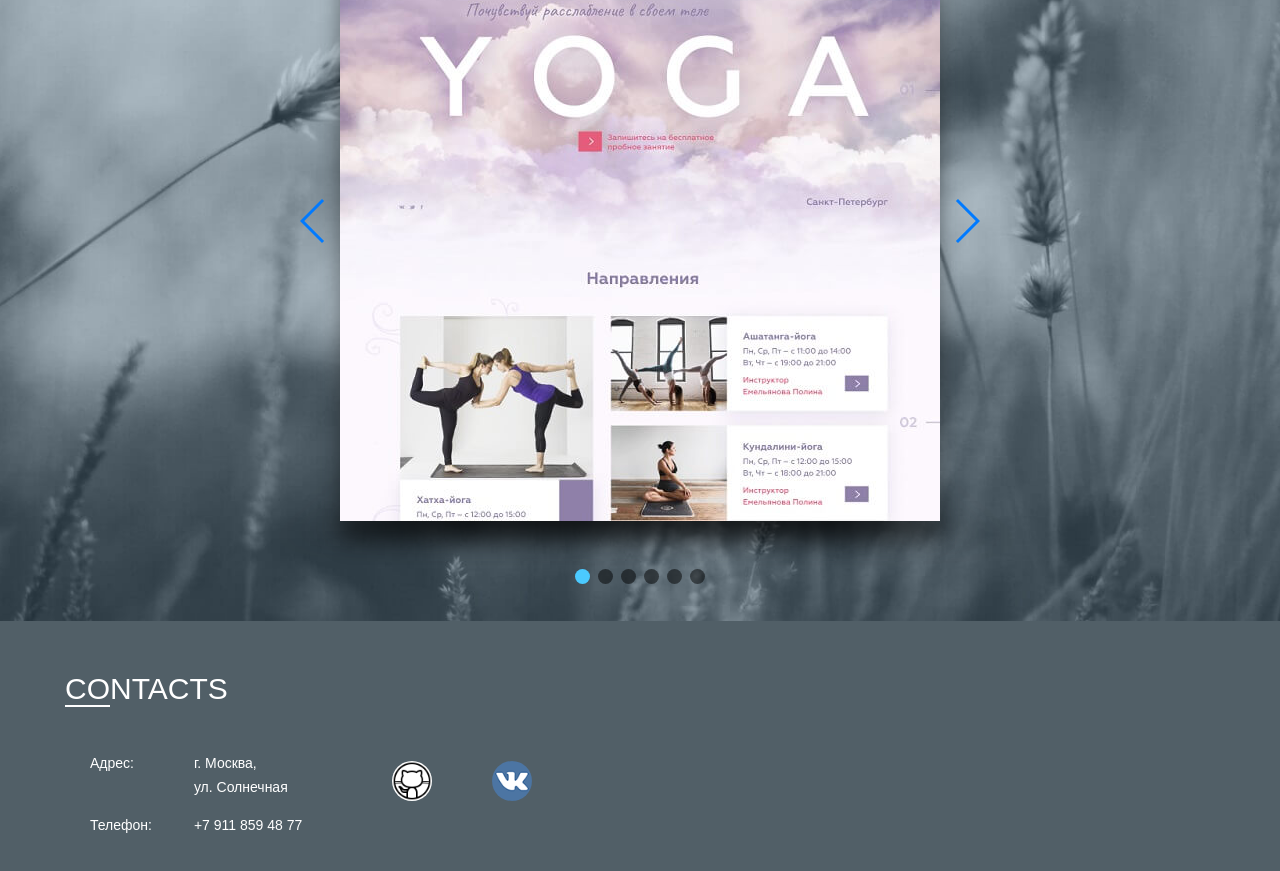
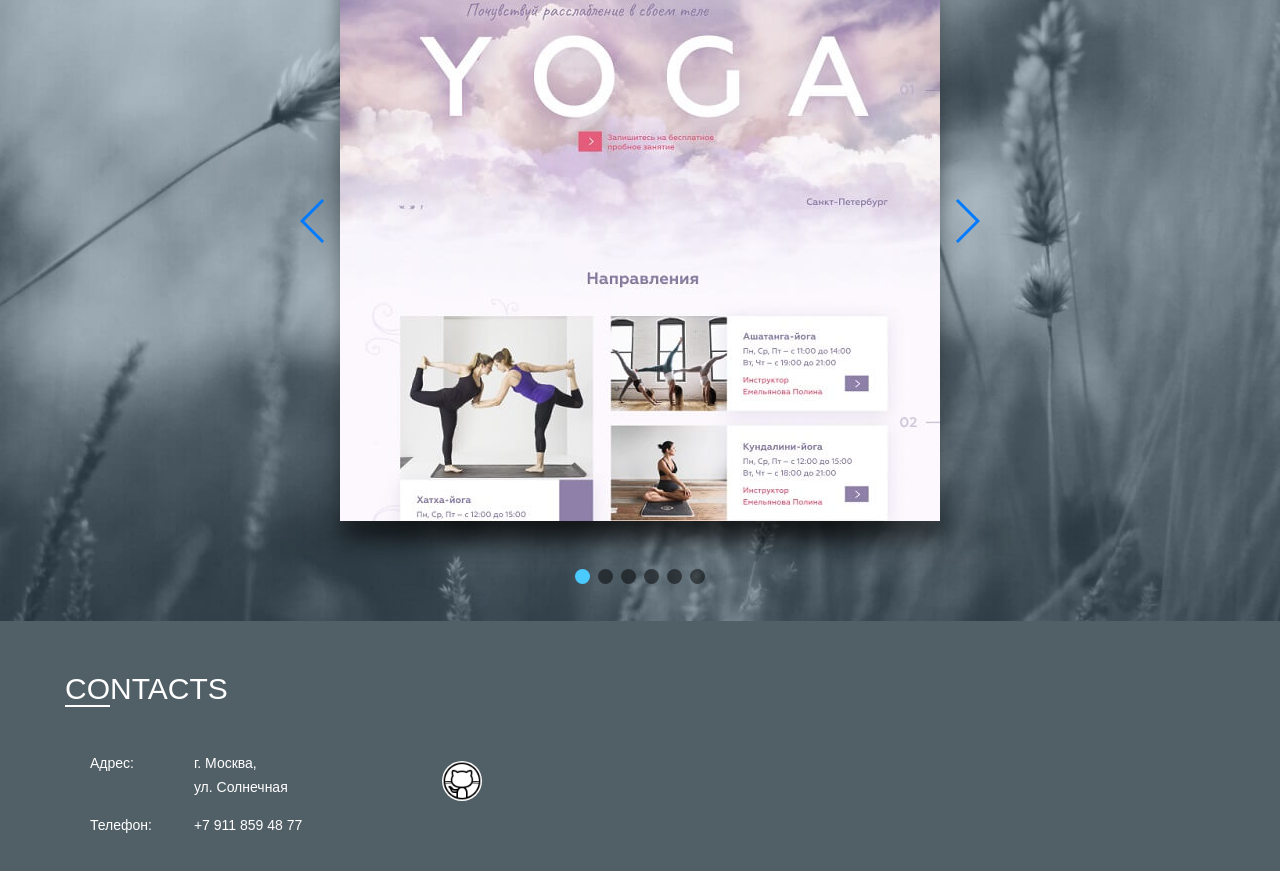
Before and after one commit to TalDmitrii/taldmitrii.github.io, a website: page index.html in a window 1280 px wide. Shown: the part 253-1124 px from the top of the page. Drawn offline with Linux system fonts and the light colour scheme.

Commit message:
Update index.html

```diff
--- a/index.html
+++ b/index.html
@@ -90,7 +90,7 @@
             <div class="social">
               <ul class="social__list">
                 <li class="social__item social__item--github"><a href="https://github.com/TalDmitrii/"></a></li>
-                <li class="social__item social__item--vk"><a href="https://vk.com/id62047092"></a></li>
+                <!-- <li class="social__item social__item--vk"><a href="https://vk.com/id62047092"></a></li> -->
               </ul>
             </div>
           </div>
```
